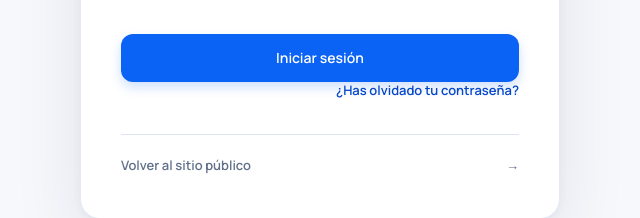
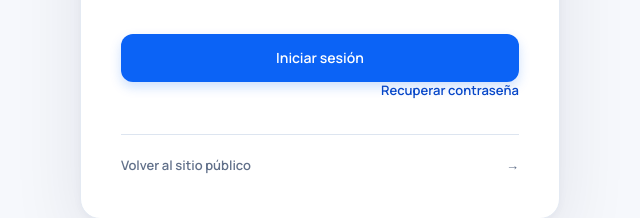
Before and after one commit to salipeapps/sports-events-web, a Next.js app: page /admin-access in a window 1280 px wide. Shown: the part 521-739 px from the top of the page, without its empty margins (320-960 px from the left). Built offline with nearby package versions, Linux system fonts and the light colour scheme.

Commit message:
fix(auth): preserve recovery link label for e2e

```diff
--- a/src/presentation/admin/AdminAccessState.tsx
+++ b/src/presentation/admin/AdminAccessState.tsx
@@ -30,7 +30,7 @@ export function AdminAccessState({ reason }: { reason: AdminAccessFailureReason
         <p>{message.description}</p>
         <AdminLoginForm />
         <Link className="admin-access-recovery-link" href="/admin-access/recover">
-          ¿Has olvidado tu contraseña?
+          Recuperar contraseña
         </Link>
         <Link className="admin-access-public-link" href="/">
           Volver al sitio público <span aria-hidden="true">→</span>
```
